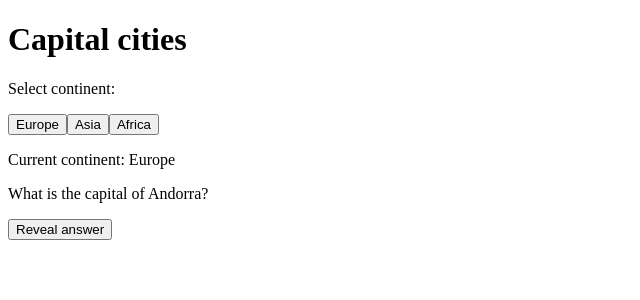
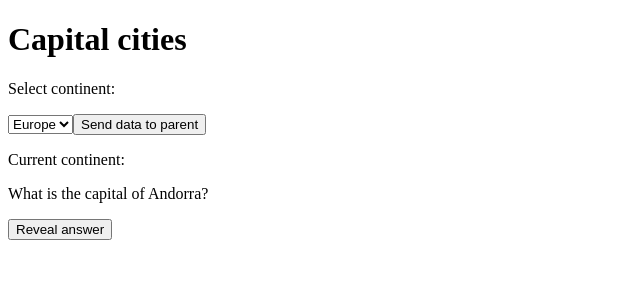
Before and after one commit to RhysJenkins89/capital-cities-react, a React (Vite) app: page / in a window 1280 px wide. Shown: the top 300 px of the page, without its empty margins (0-640 px from the left). Built offline with nearby package versions, Linux system fonts and the light colour scheme.

Commit message:
Fixed data refresh issue

```diff
--- a/src/Home.tsx
+++ b/src/Home.tsx
@@ -1,14 +1,34 @@
 import { useState, useRef } from "react";
 import { useQuery, UseQueryResult } from "@tanstack/react-query";
 import getRandomCountryData from "./fetchFunctions/getRandomCountryData";
+import ChildCom from "./SelectContinent";
+import SelectContinent from "./SelectContinent";
 
 const Home = () => {
     const [showAnswer, setShowAnswer] = useState(false);
     const [showNextQuestionButton, setShowNextQuestionButton] = useState(false);
+    const [continent, setContinent] = useState(""); // Default required
+
+    // Render a component that accepts the continent data
+    // Handle the continent selection in a state variable. When the user clicks on a new continent, update the state variable, which will cause the app to re-render, loading the component again with the new data.
+
+    // const [dataFromChild, setDataFromChild] = useState("");
+
+    const handleDataFromChild = (continentDataFromChild: string) => {
+        console.log("continent data from child:", continentDataFromChild);
+        setContinent(continentDataFromChild);
+    };
+
+    // return (
+    //     <div>
+    //         <h1>Data from Child: {dataFromChild}</h1>
+    //         <Child sendDataToParent={handleDataFromChild} />
+    //     </div>
+    // );
 
     const { isPending, error, data, refetch } = useQuery({
-        queryKey: ["europeData"],
-        queryFn: () => getRandomCountryData("europe"),
+        queryKey: [continent],
+        queryFn: () => getRandomCountryData(continent),
     });
 
     if (isPending) return "Loading...";
@@ -26,7 +46,6 @@ const Home = () => {
         refetch();
     }
 
-    // I should probably have one function for all fetch calls, but I'll come to that later
     const getAsiaData = () => {
         // Update the current continent text
         // Get the data for Asia
@@ -34,23 +53,18 @@ const Home = () => {
         //     queryKey: ["asiaData"],
         //     queryFn: () => getRandomCountryData("asia"),
         // });
+        // This is want I want to do:
         // Can I just call useQuery again, passing in new data? That way, the page will re-render with all the new data that I need.
         // Could I call a function that itself calls useQuery, passing in the data that I need?
     };
-
-    // I'll need another useQuery that fetches data from a different route.
 
     return (
         <div>
             <h1>Capital cities</h1>
             <p>Select continent:</p>
-            <div>
-                <button>Europe</button>
-                <button onClick={getAsiaData}>Asia</button>
-                <button>Africa</button>
-            </div>
+            <SelectContinent sendDataToParent={handleDataFromChild} />
             <p>
-                Current continent: <span>Europe</span>
+                Current continent: <span>{continent}</span>
             </p>
             <p>
                 What is the capital of{" "}
--- /dev/null
+++ b/src/SelectContinent.tsx
@@ -0,0 +1,26 @@
+import { useState } from "react";
+
+const SelectContinent = ({ sendDataToParent }) => {
+    const [userContinentSelection, setUserContinentSelection] = useState("");
+
+    const handleClick = () => {
+        sendDataToParent(userContinentSelection);
+    };
+
+    return (
+        <div>
+            <select
+                value={userContinentSelection}
+                onChange={(event) =>
+                    setUserContinentSelection(event.target.value)
+                }
+            >
+                <option value="europe">Europe</option>
+                <option value="asia">Asia</option>
+            </select>
+            <button onClick={handleClick}>Send data to parent</button>
+        </div>
+    );
+};
+
+export default SelectContinent;
```
